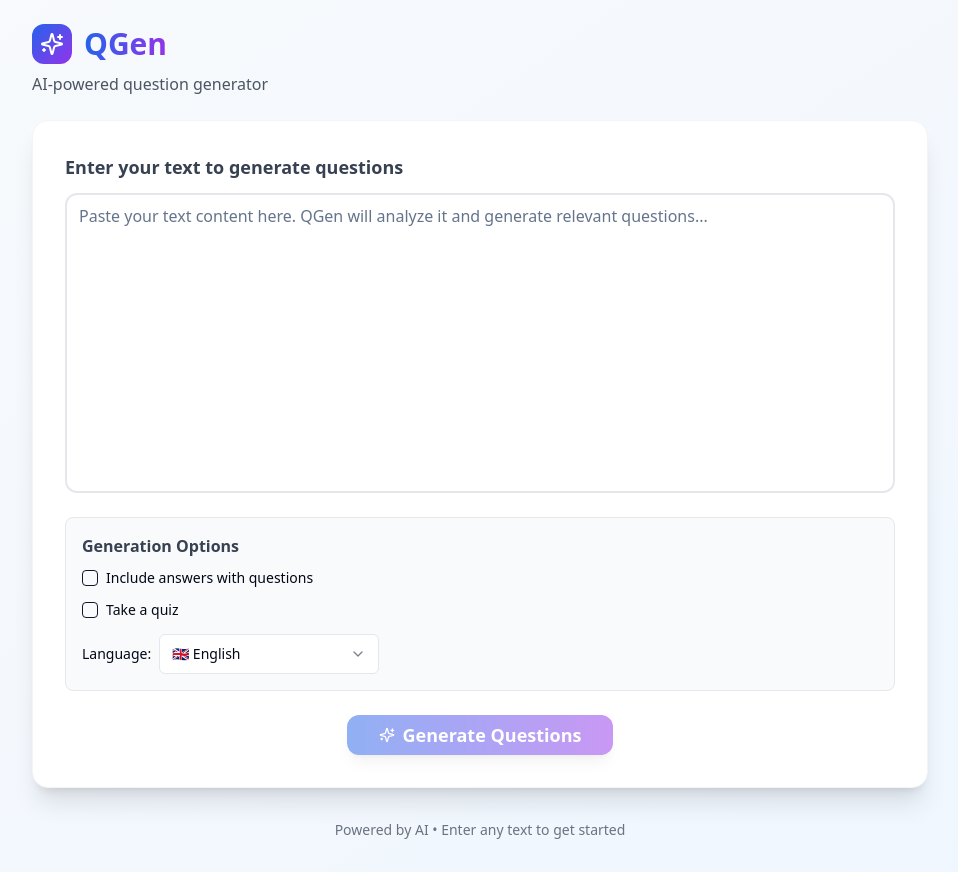
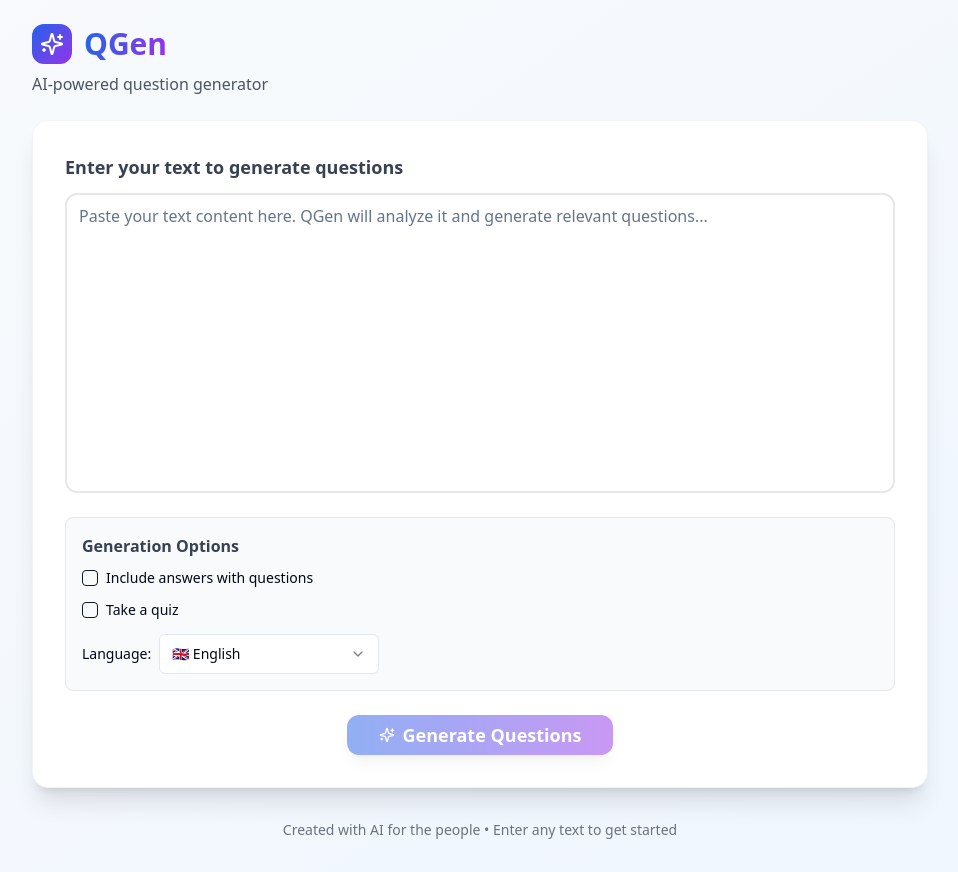
Before and after one commit to mommcilo/qustion-generator, a React (Vite) app: page / in a window 1280 px wide. Shown: the whole page, without its empty margins (160-1118 px from the left). Built offline with nearby package versions, Linux system fonts and the light colour scheme.

Commit message:
Refactor: Update footer text
Replaces "Powered by AI" with "Created with AI for the people" and corrects grammar in the footer.

```diff
--- a/src/pages/Index.tsx
+++ b/src/pages/Index.tsx
@@ -276,7 +276,7 @@ const Index = () => {
           {/* Footer Info */}
           <div className="text-center mt-8 text-gray-500 text-sm">
             <p>
-              Powered by AI • Enter any text to get started
+              Created with AI for the people • Enter any text to get started
             </p>
           </div>
         </div>
```
